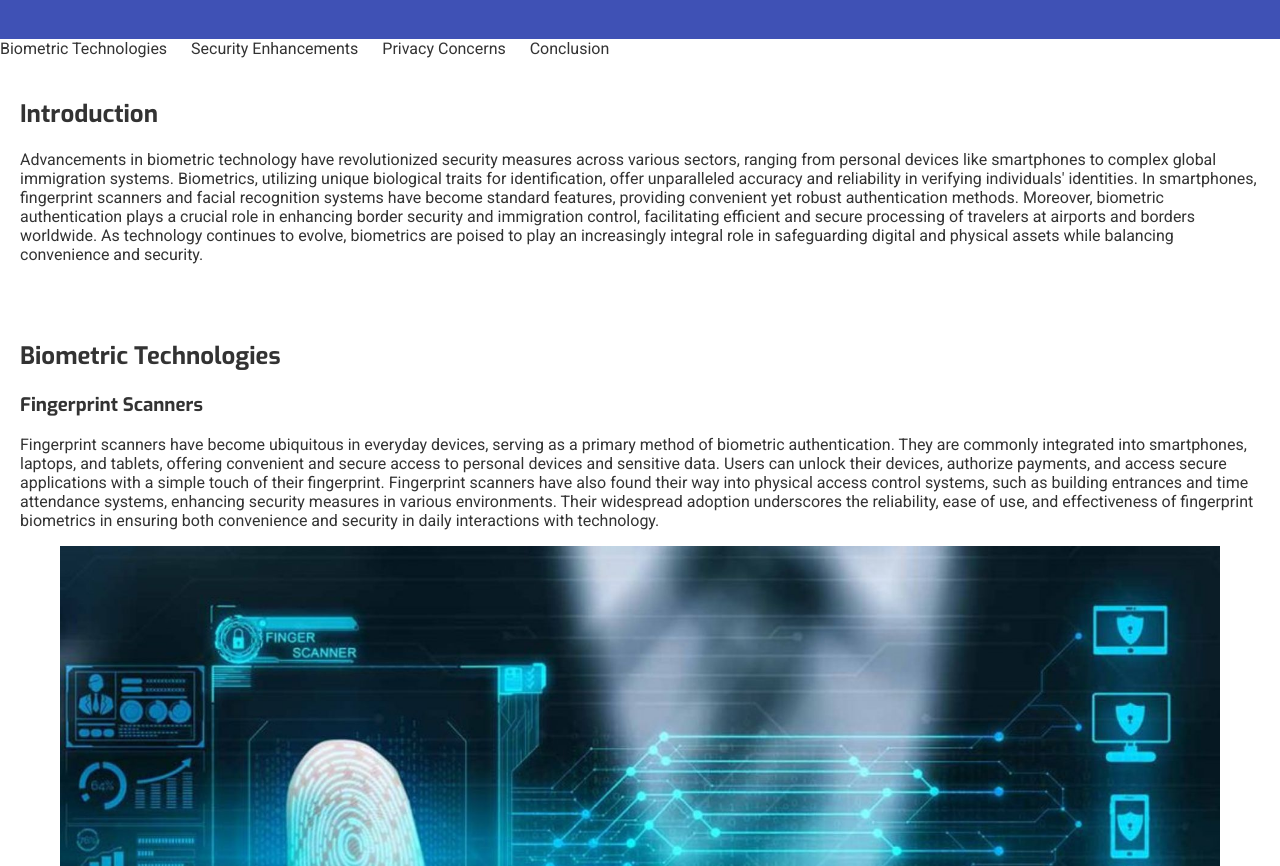
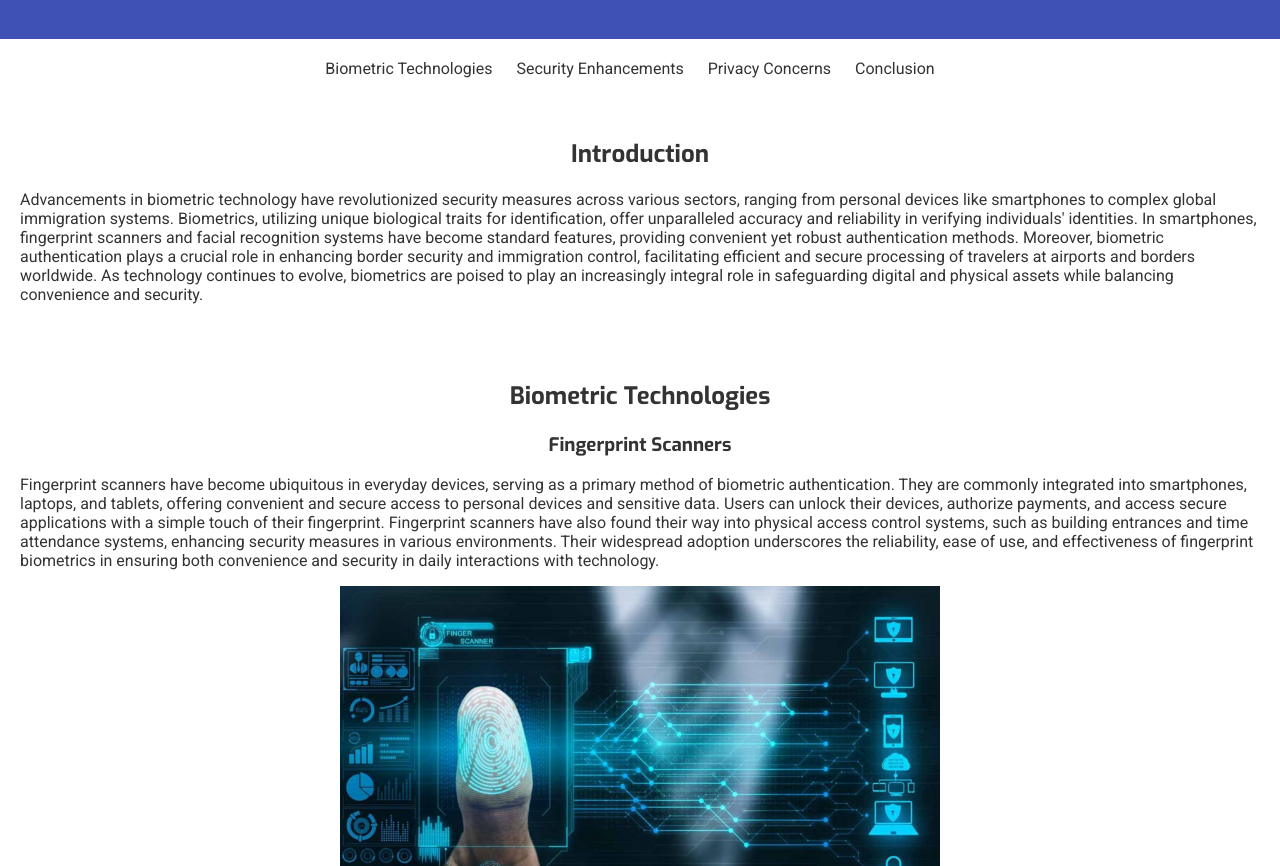
Before and after one commit to SamiulAlim67/Advancements-in-Biometrics, a plain HTML site: page index.html in a window 1280 px wide. Shown: the part 86-952 px from the top of the page. Drawn offline with Linux system fonts and the light colour scheme.

Commit message:
updates css.styles

```diff
--- a/styles.css
+++ b/styles.css
@@ -18,23 +18,27 @@ body {
 
   h1, h2, h3 {
     font-family: 'Exo', sans-serif;
+    text-align: center;
   }
 
   nav ul {
     list-style-type: none;
-    padding: 0;
+    padding: 20px;
     margin: 0;
-    text:center
+    text-align: center;
+
   }
 
   nav ul li {
     display: inline;
     margin-right: 20px;
+    text-align: center;
   }
 
   nav ul li a {
     color: #333333;
     text-decoration: none;
+    text-align: center;
   }
 
   nav ul li a:hover {
@@ -77,7 +81,7 @@ body {
   }
 
   figure img {
-    max-width: 100%;
+    max-width: 600px;
     height: auto;
     margin-bottom: 10px;
   }
```
